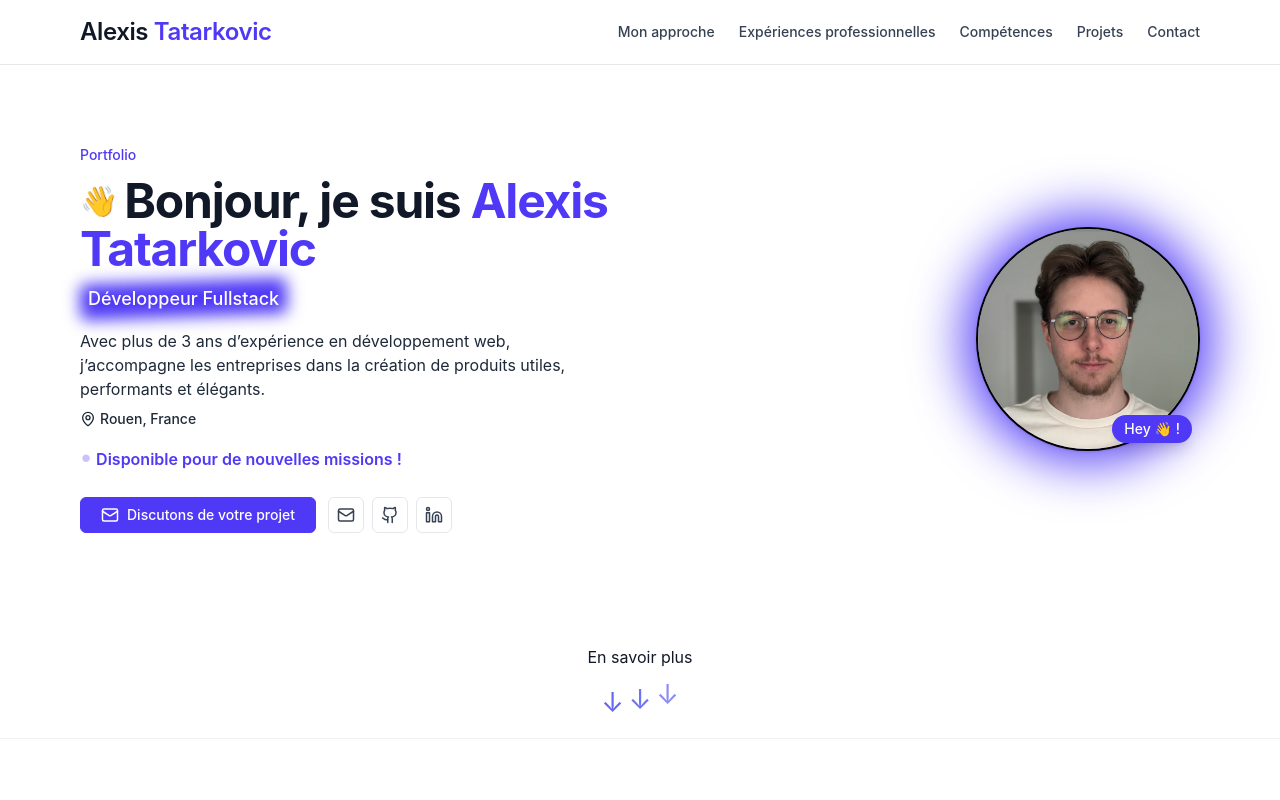
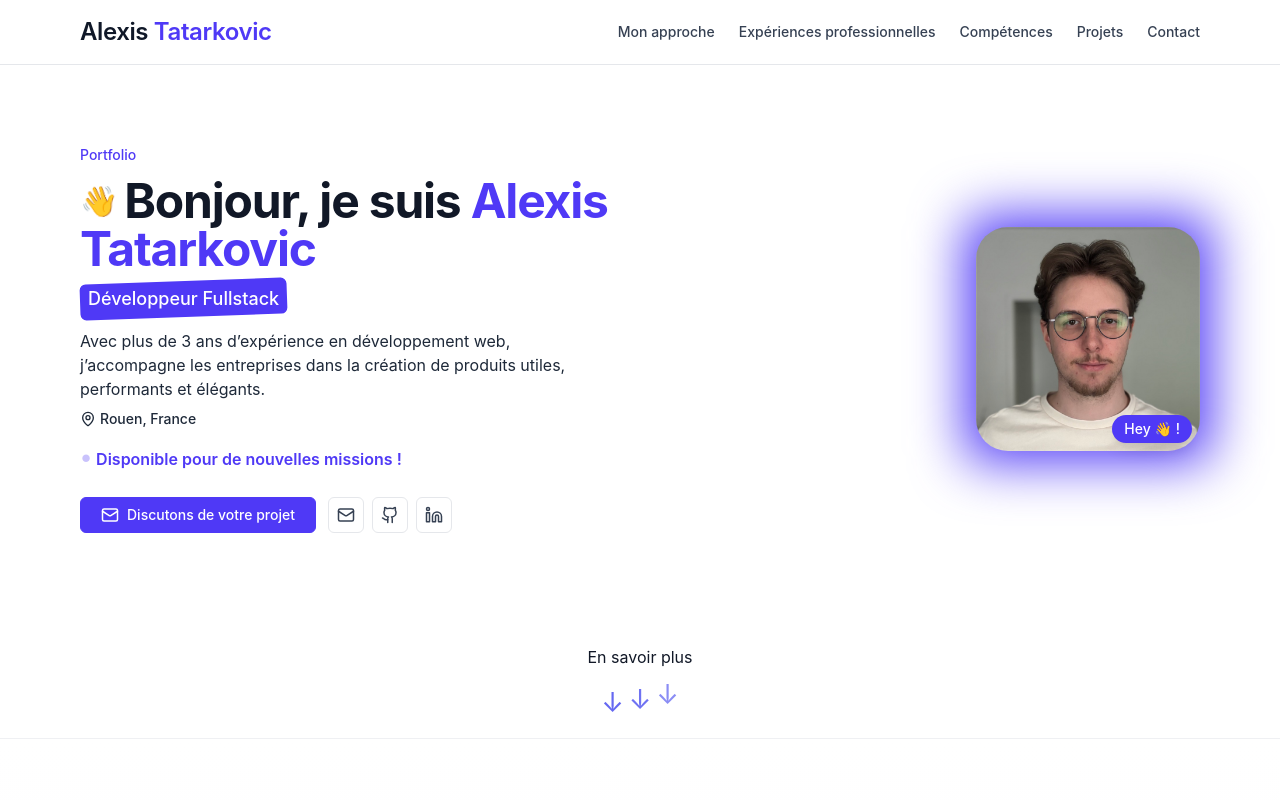
Before and after one commit to ShAd-x/alexistc.fr, a React (Vite) app: page / in a window 1280 px wide. Shown: the top 800 px of the page. Built offline with nearby package versions, Linux system fonts and the light colour scheme; a web font is replaced by a local one.

Commit message:
Improvement on Hero section

```diff
--- a/src/components/sections/Hero.tsx
+++ b/src/components/sections/Hero.tsx
@@ -55,7 +55,7 @@ export default function Hero({
           <p className="relative mt-3 text-lg font-medium text-gray-800">
             <span className="relative inline-block">
               <span
-                className="absolute left-0 right-0 top-1/2 -translate-y-1/2 -z-10 bg-indigo-600 opacity-100 rotate-[-2deg] h-[36px] w-full rounded-md blur-sm"
+                className="absolute left-0 right-0 top-1/2 -translate-y-1/2 -z-10 bg-indigo-600 opacity-100 rotate-[-2deg] h-[36px] w-full rounded-md backdrop-blur-none"
                 aria-hidden="true"
               />
               <span className="relative px-2 text-white">{title}</span>
--- a/src/components/ui/ProfileImage.tsx
+++ b/src/components/ui/ProfileImage.tsx
@@ -17,10 +17,10 @@ export default function ProfileImage({
       }
     >
       <div
-        className="absolute inset-0 z-0 rounded-full bg-indigo-600 blur-xl opacity-100 scale-110"
+        className="absolute inset-0 z-0 rounded-2xl bg-indigo-600 blur-xl opacity-100 scale-110"
         aria-hidden="true"
       />
-      <div className="relative z-10 h-full w-full overflow-hidden rounded-full border-2 border-black shadow-sm">
+      <div className="relative z-10 h-full w-full overflow-hidden rounded-4xl">
         <img
           src={src}
           alt={alt}
```
